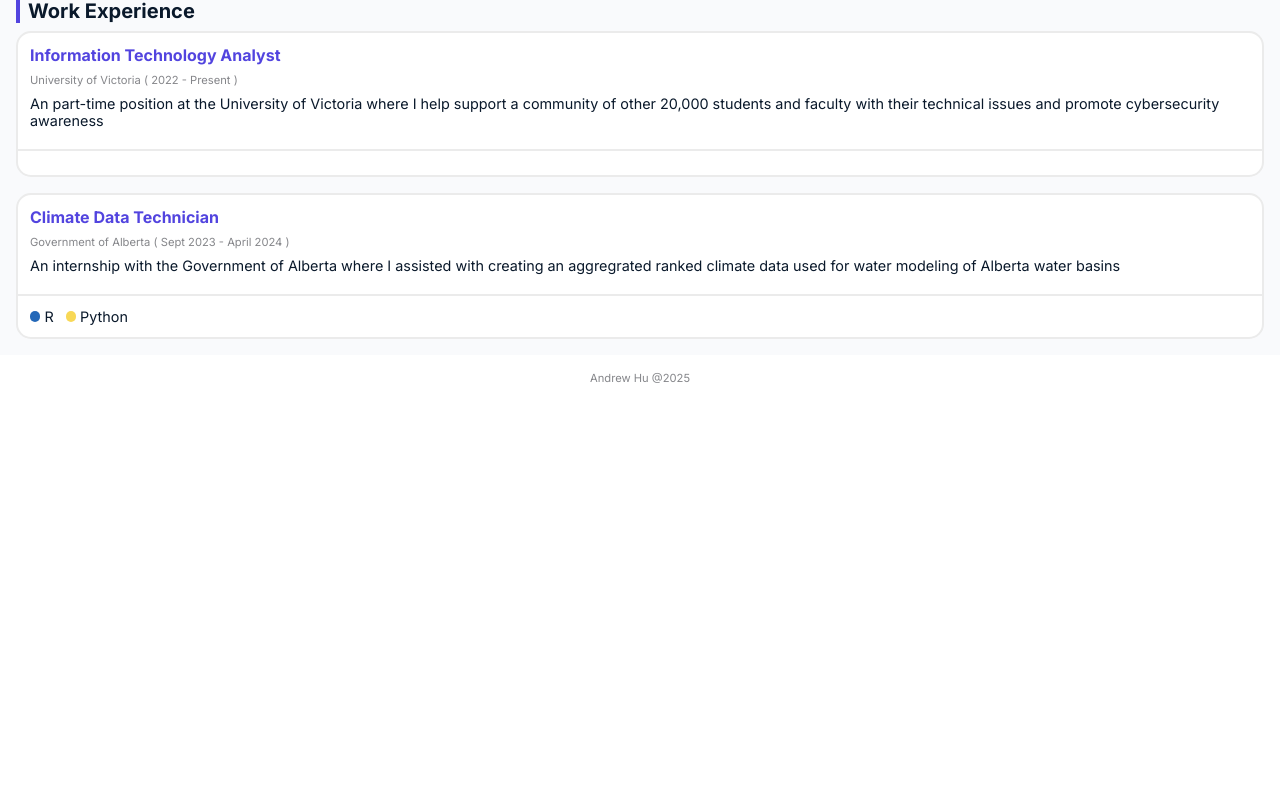
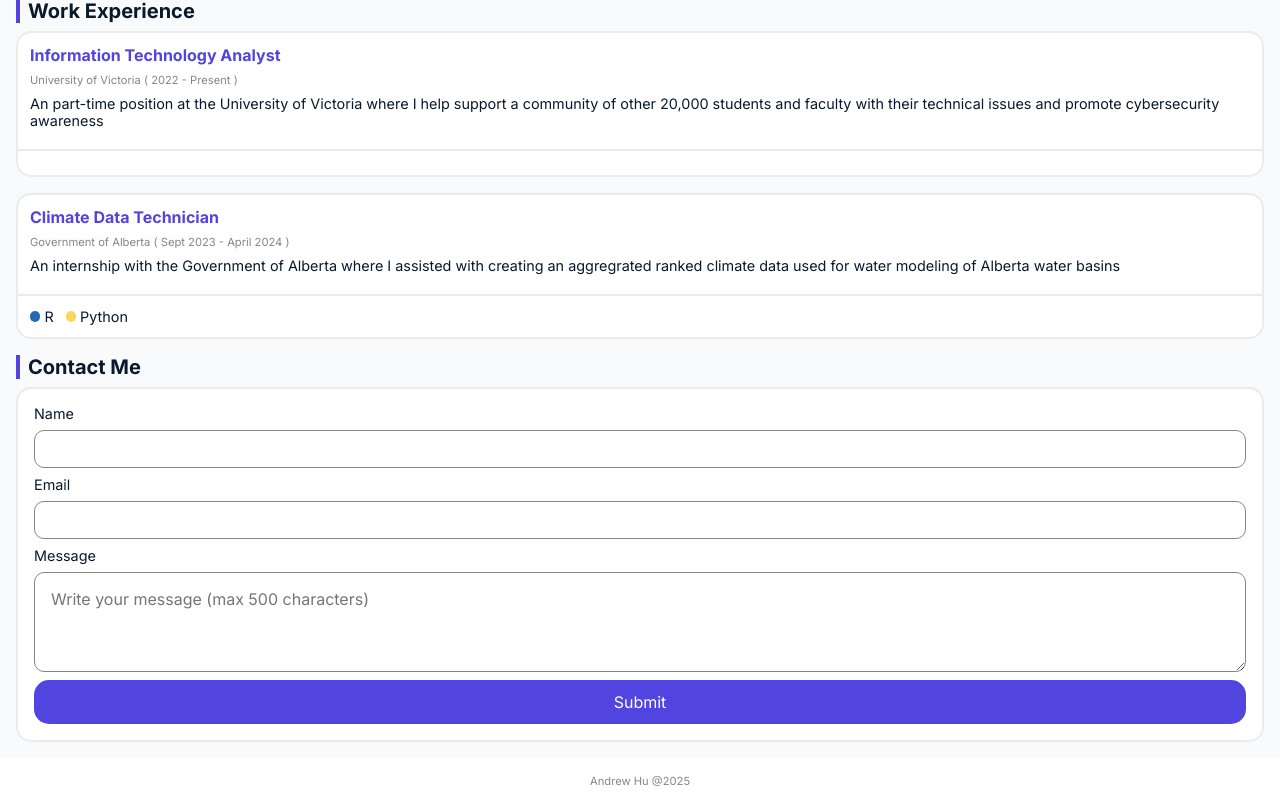
Before and after one commit to Andrewyuhu/portfolio, a React (Vite) app: page / in a window 1280 px wide. Shown: the part 890-1694 px from the top of the page. Before the commit the page ends 1291 px from the top, so only its background shows below. Built offline with nearby package versions, Linux system fonts and the light colour scheme.

Commit message:
added email integration with EmailJs for contact

```diff
--- a/package.json
+++ b/package.json
@@ -10,6 +10,7 @@
     "preview": "vite preview"
   },
   "dependencies": {
+    "@emailjs/browser": "^4.4.1",
     "react": "^19.0.0",
     "react-dom": "^19.0.0"
   },
--- a/src/App.tsx
+++ b/src/App.tsx
@@ -1,5 +1,6 @@
 import ProjectCard from "./components/ProjectCard";
 import WorkCard from "./components/WorkCard";
+import ContactForm from "./components/ContactForm";
 
 function App() {
   const projects = [
@@ -149,6 +150,10 @@
             ))}
           </div>
         </section>
+        <section id="contact">
+          <h2>Contact Me</h2>
+          <ContactForm></ContactForm>
+        </section>
       </div>
       <footer>Andrew Hu @2025</footer>
     </>
--- /dev/null
+++ b/src/components/ContactForm.tsx
@@ -0,0 +1,73 @@
+import { useState } from "react";
+// import emailjs from "@emailjs/browser";
+
+function ContactForm() {
+  const [name, setName] = useState("");
+  const [email, setEmail] = useState("");
+  const [message, setMessage] = useState("");
+
+  const submitHandler = async (e: React.FormEvent<HTMLFormElement>) => {
+    e.preventDefault();
+    const form = e.currentTarget;
+    if (!form.checkValidity()) {
+      form.reportValidity();
+      return;
+    }
+
+    // try {
+    //   emailjs.init({ publicKey: import.meta.env.VITE_EMAILJS_PUBLIC_KEY });
+    //   await emailjs.send(
+    //     import.meta.env.VITE_EMAILJS_SERVICE,
+    //     import.meta.env.VITE_EMAILJS_TEMPLATE,
+    //     { name, email, message }
+    //   );
+    //   console.log("success");
+    // } catch (error) {
+    //   console.log(error);
+    // }
+  };
+
+  return (
+    <form onSubmit={submitHandler}>
+      <div className="form-input">
+        <label htmlFor="name">Name</label>
+        <input
+          name="name"
+          id="name"
+          type="text"
+          value={name}
+          onChange={(e) => setName(e.target.value)}
+          required
+        ></input>
+      </div>
+      <div className="form-input">
+        <label htmlFor="email">Email</label>
+        <input
+          name="name"
+          id="email"
+          type="email"
+          value={email}
+          onChange={(e) => setEmail(e.target.value)}
+          required
+        ></input>
+      </div>
+      <div className="form-text-area">
+        <label htmlFor="message">Message</label>
+        <textarea
+          name="message"
+          id="message"
+          minLength={1}
+          maxLength={500}
+          value={message}
+          onChange={(e) => setMessage(e.target.value)}
+          placeholder="Write your message (max 500 characters)"
+        ></textarea>
+      </div>
+      <button className="form-btn" type="submit">
+        Submit
+      </button>
+    </form>
+  );
+}
+
+export default ContactForm;
--- a/src/index.scss
+++ b/src/index.scss
@@ -91,10 +91,13 @@
   height: $nav-height;
   position: sticky;
   background: white;
-
   width: 100%;
   padding: 0.75rem 0;
   border-bottom: 1px #ebebeb solid;
+
+  a {
+    text-decoration: none;
+  }
 }
 
 section {
@@ -176,3 +179,58 @@
   align-items: baseline;
   justify-content: space-between;
 }
+
+form {
+  @include flex-col();
+  gap: 0.5rem;
+  background: white;
+  padding: 1rem;
+  border: 2px solid #ebebeb;
+  border-radius: 15px;
+
+  label {
+    font-size: 0.9rem;
+    color: $primary-text;
+  }
+}
+
+.form-input {
+  display: flex;
+  flex-direction: column;
+  gap: 0.5rem;
+  input {
+    padding: 0.5rem 0.75rem;
+    border-radius: 10px;
+    border: 1px solid $secondary-text;
+  }
+}
+
+.form-text-area {
+  display: flex;
+  flex-direction: column;
+  gap: 0.5rem;
+  textarea {
+    padding: 1rem;
+    height: 100px;
+    border: 1px solid $secondary-text;
+    border-radius: 10px;
+  }
+}
+
+.form-btn {
+  background-color: $heading-text;
+  color: white;
+  border: none;
+  padding: 0.75rem;
+  border-radius: 15px;
+  transition: transform ease-in 0.3s;
+
+  &:hover {
+    background: #453ab8;
+  }
+
+  &:active {
+    transform: scale(0.97);
+    transition: transform ease-in 0.2s;
+  }
+}
```
Also changed, not shown: src/utils/validator.ts (added, +42 -0 lines), 2 other files (tests, documents, lock files or other folders).
